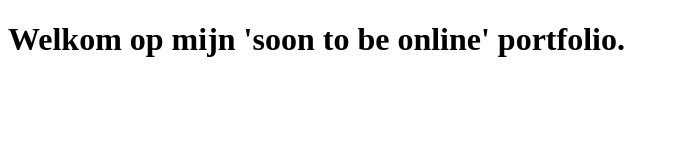
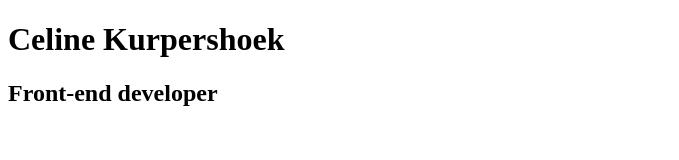
Before and after one commit to celinekurpershoek/portfolio, a website: page src/index.html in a window 1280 px wide. Shown: the whole page, without its empty margins (0-679 px from the left). Drawn offline with Linux system fonts and the light colour scheme.

Commit message:
feat(home): change text

```diff
--- a/src/index.html
+++ b/src/index.html
@@ -9,6 +9,7 @@
 	<meta name="keywords" content="front-end, developer, web, HTML, CSS, JS, JavaScript, Progressive Enhancement">
 </head>
 <body>
-<h1> Welkom op mijn 'soon to be online' portfolio.</h1>
+<h1>Celine Kurpershoek</h1>
+<h2>Front-end developer</h2>
 </body>
 </html>
```
